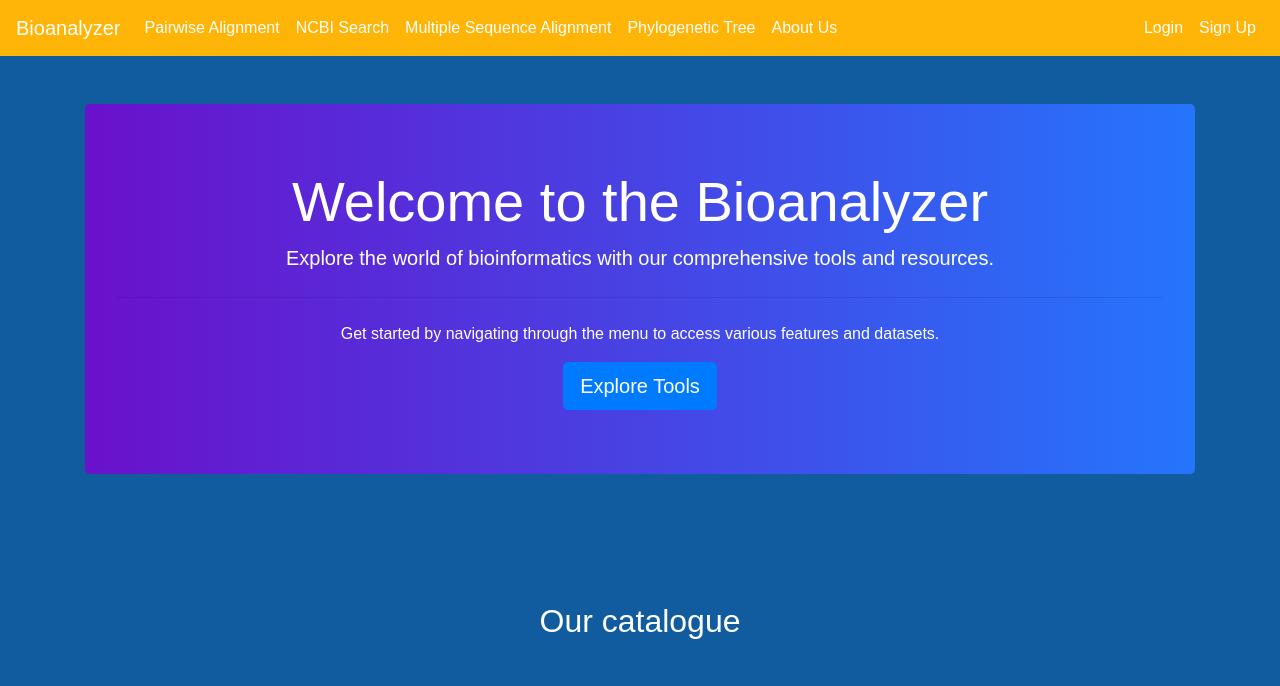
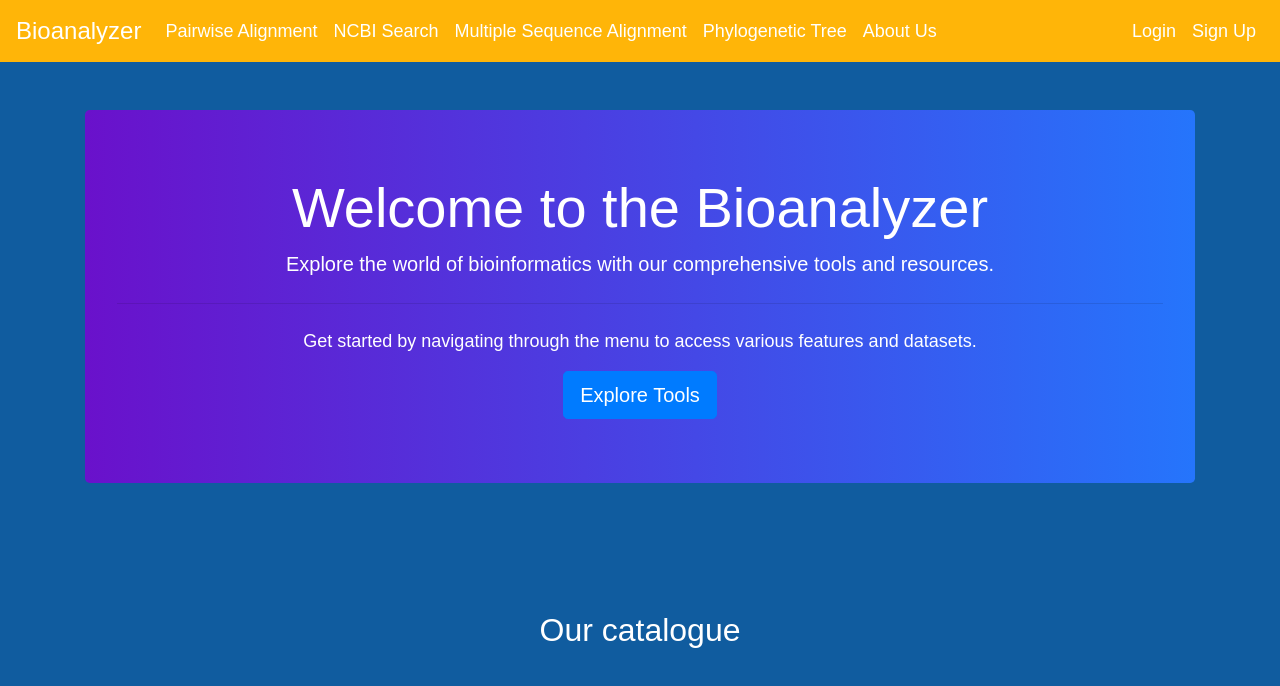
Before and after one commit to Salomon700/Bioanalyzer, a Flask app: page / in a window 1280 px wide. Shown: the top 686 px of the page. Run offline with Flask 3, Linux system fonts and the light colour scheme; some libraries are stand-ins or nearby versions.

Commit message:
improved font size

```diff
--- a/website/static/styles.css
+++ b/website/static/styles.css
@@ -3,6 +3,7 @@ body {
   background-color: #105c9f; /* Changed from white to blue */
   color: white; /* Default text color */
   font-family: Arial, sans-serif;
+  font-size: 18px; /* Increased font size for better readability */
   margin: 0;
   padding: 0;
 }
@@ -16,10 +17,12 @@ body {
 
 .navbar .navbar-brand {
   color: #ffffff !important; /* White text for brand */
+  font-size: 24px; /* Increased font size for brand */
 }
 
 .navbar .nav-link {
   color: #ffffff !important; /* White text */
+  font-size: 18px; /* Increased font size for nav links */
   transition: background-color 0.3s ease-in-out, color 0.3s ease-in-out;
 }
 
--- a/website/templates/base.html
+++ b/website/templates/base.html
@@ -177,6 +177,7 @@
       <!-- Copyright -->
       <div class="text-center p-3 bg-primary text-light">
         © 2024 Bioinformatics WebApp. All rights reserved.
+      </div>
     </footer>
     {% endif %}
 
@@ -199,7 +200,9 @@
     <script>
       document.addEventListener("DOMContentLoaded", function () {
         const navbarToggler = document.querySelector(".navbar-toggler");
-        const navbarTogglerIcon = document.querySelector(".navbar-toggler-icon");
+        const navbarTogglerIcon = document.querySelector(
+          ".navbar-toggler-icon"
+        );
 
         navbarToggler.addEventListener("click", function () {
           if (navbarTogglerIcon.classList.contains("navbar-toggler-icon")) {
```
